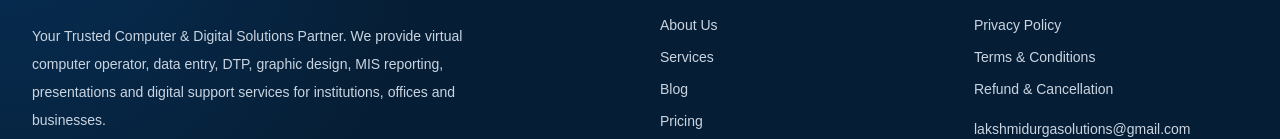
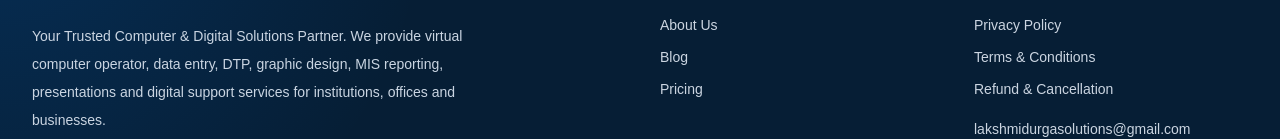
Before and after one commit to lakshmi-durga-tech/Lakshmi-Durga-Solutions, a Next.js app: page /pricing in a window 1280 px wide. Shown: the part 4139-4278 px from the top of the page. Built offline with nearby package versions, Linux system fonts and the light colour scheme.

Commit message:
Update page.tsx

```diff
--- a/src/app/pricing/page.tsx
+++ b/src/app/pricing/page.tsx
@@ -658,7 +658,6 @@ export default function PricingPage() {
               <ul className="mt-5 space-y-3 text-sm text-slate-300">
                 <li><Link href="/" className="footer-link">Home</Link></li>
                 <li><Link href="/about-us/" className="footer-link">About Us</Link></li>
-                <li><Link href="/services/" className="footer-link">Services</Link></li>
                 <li><Link href="/blog/" className="footer-link">Blog</Link></li>
                 <li><Link href="/pricing/" className="footer-link">Pricing</Link></li>
               </ul>
```
